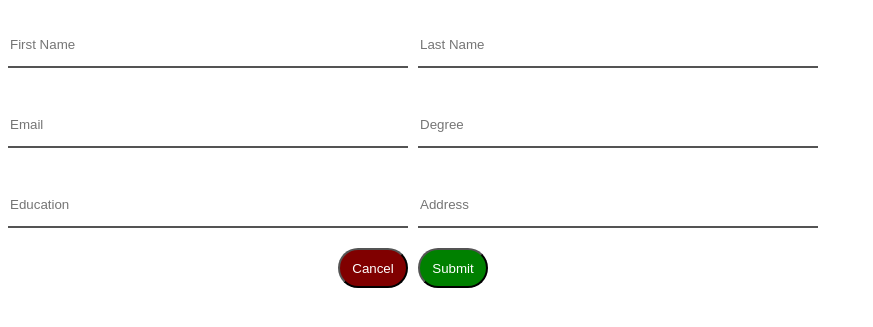
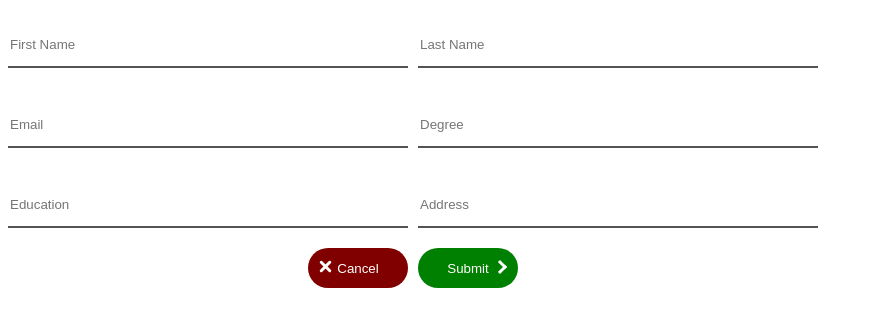
Before and after one commit to Manoj021/django_form_project, a Django app: page / in a window 1280 px wide. Shown: the top 327 px of the page, without its empty margins (0-873 px from the left). Run offline with Django 3.2, Linux system fonts and the light colour scheme.

Commit message:
updates marks on buttons

```diff
--- a/FormforTest/static/Form/home.css
+++ b/FormforTest/static/Form/home.css
@@ -29,10 +29,63 @@ input {
   align-self: center;
 }
 button {
+  outline: 0;
+  border: 0;
   display: table-cell;
   position: relative;
   border-radius: 25px;
   color: white;
-  width: 70px;
+  width: 100px;
   height: 40px;
 }
+
+.demoSpan1 {
+  overflow: hidden;
+  width: 25px;
+}
+
+.demoSpan1:before {
+  content: "";
+  height: 7px;
+  width: 7px;
+  display: block;
+  border: 3px solid white;
+  border-left-width: 0;
+  border-top-width: 0;
+  transform: rotate(-45deg);
+  -webkit-transform: rotate(-45deg);
+  -moz-transform: rotate(-45deg);
+  -o-transform: rotate(-45deg);
+  -ms-transform: rotate(-45deg);
+  position: absolute;
+  top: 14px;
+  right: 13px;
+}
+
+.demoSpan2:before,
+.demoSpan2:after {
+  content: "";
+  height: 3px;
+  width: 15px;
+  display: block;
+  background: white;
+  border-radius: 3px;
+  -webkit-border-radius: 3px;
+  -moz-border-radius: 3px;
+  position: absolute;
+  top: 17px;
+  left: 10px;
+  transform: rotate(-45deg);
+  -webkit-transform: rotate(-45deg);
+  -moz-transform: rotate(-45deg);
+  -o-transform: rotate(-45deg);
+  -ms-transform: rotate(-45deg);
+}
+
+.demoSpan2:after {
+  transform: rotate(45deg);
+  -webkit-transform: rotate(45deg);
+  -moz-transform: rotate(45deg);
+  -o-transform: rotate(45deg);
+  -ms-transform: rotate(45deg);
+}
--- a/FormforTest/templates/Form/home.html
+++ b/FormforTest/templates/Form/home.html
@@ -28,10 +28,10 @@
       <input type="text" id="address" name="address" placeholder="Address" />
 
       <button id="cancel-button" style="background-color: #800000">
-        Cancel
+        <span class="demoSpan2"></span>Cancel
       </button>
       <button id="submit-button" style="background-color: green" formaction="">
-        Submit
+        Submit<span class="demoSpan1"></span>
       </button>
     </form>
   </body>
```
